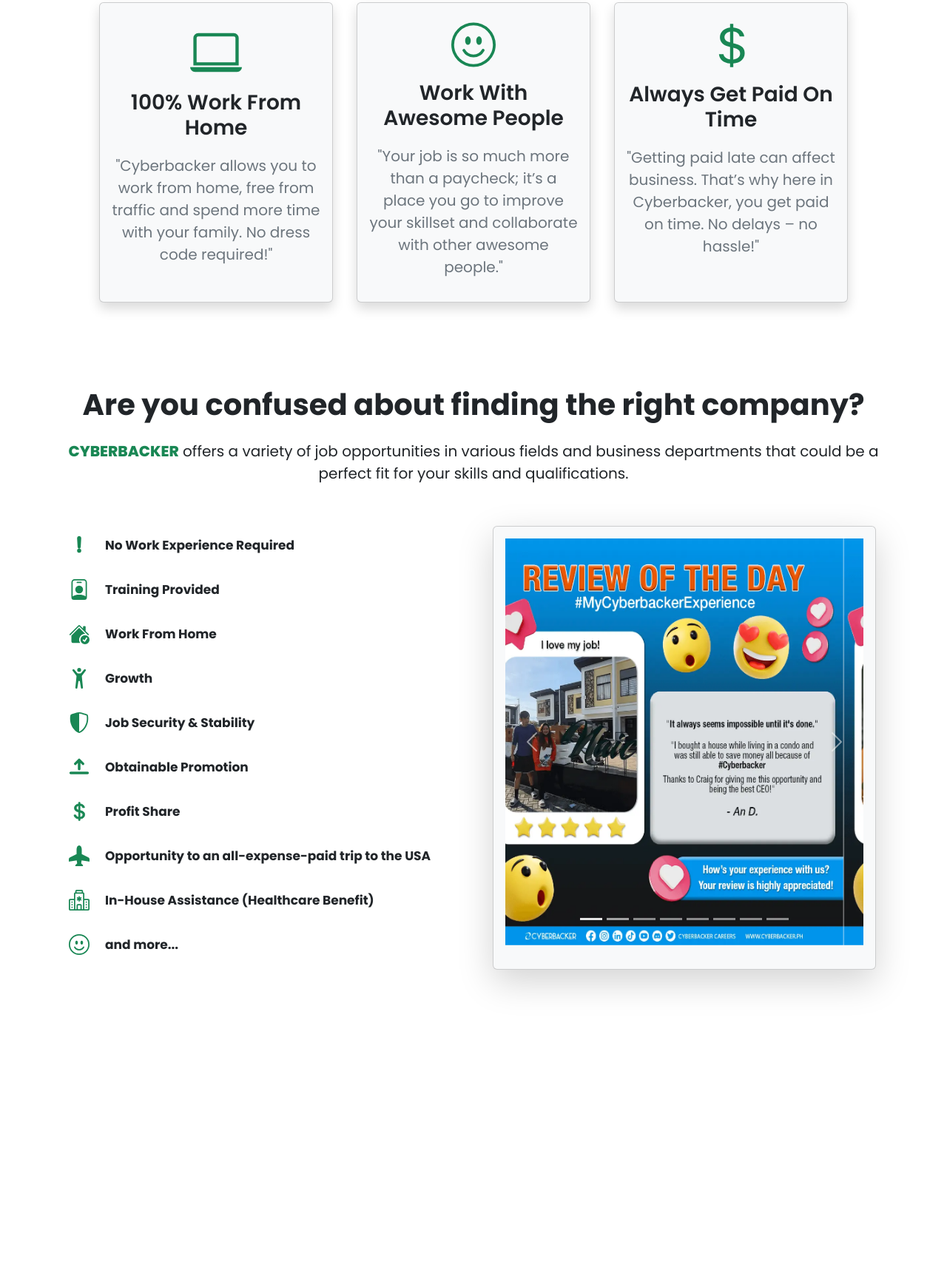
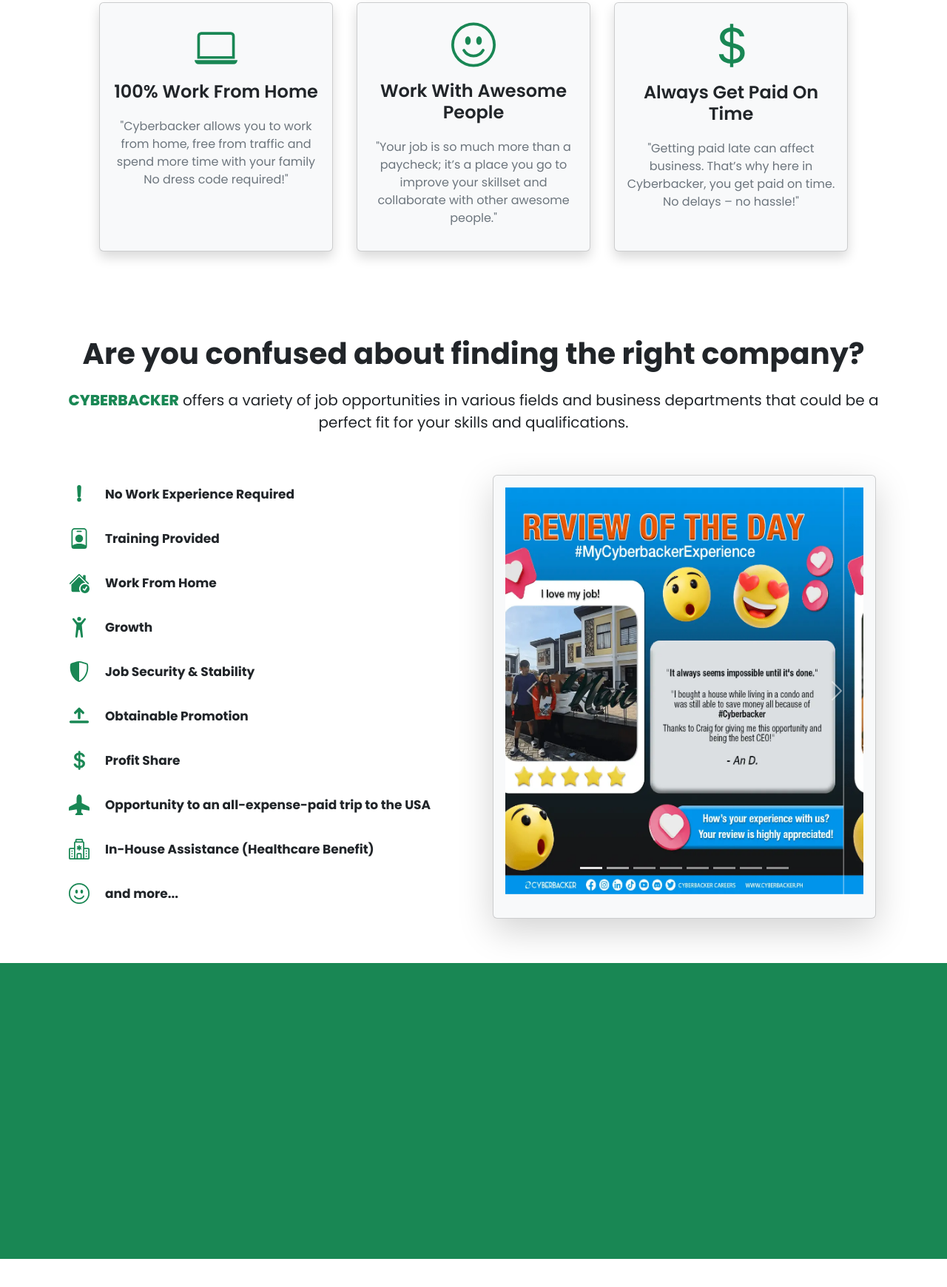
Before and after one commit to CharlesPonto/cyberbackerclone, a plain HTML site: page index.html in a window 1280 px wide. Shown: the part 696-2436 px from the top of the page at 74% size. Drawn offline with nearby package versions, Linux system fonts and the light colour scheme; a web font is replaced by a local one.

Commit message:
Add files via upload

```diff
--- a/index.html
+++ b/index.html
@@ -64,11 +64,11 @@
     <div class="container S-section">
       <div class="row pt-3 S-cards px-5 justify-content-center">
         <div class="col-lg p-3 py-4 mx-3 my-4 bg-light text-white card rounded-md shadow ">
-          <svg class="d-block mx-auto text-success mb-3 mt-2" xmlns="http://www.w3.org/2000/svg" width="70" height="70" fill="currentColor" class="bi bi-laptop" viewBox="0 0 16 16">
+          <svg class="d-block mx-auto text-success mb-3 mt-2" xmlns="http://www.w3.org/2000/svg" width="70" height="58" fill="currentColor" class="bi bi-laptop" viewBox="0 0 16 16">
           <path d="M13.5 3a.5.5 0 0 1 .5.5V11H2V3.5a.5.5 0 0 1 .5-.5zm-11-1A1.5 1.5 0 0 0 1 3.5V12h14V3.5A1.5 1.5 0 0 0 13.5 2zM0 12.5h16a1.5 1.5 0 0 1-1.5 1.5h-13A1.5 1.5 0 0 1 0 12.5"/>
           </svg>
-          <h5 class="fs-3 text-dark fw-semibold text-center fs-smaller">100% Work From Home</h5>
-          <p class="text-center fs-5 text-secondary">"Cyberbacker allows you to work from home, free from traffic and spend more time with your family. No dress code required!"</p>
+          <h5 class="fs-4 text-dark fw-semibold text-center fs-smaller">100% Work From Home</h5>
+          <p class="text-center text-secondary Secondpage-details">"Cyberbacker allows you to work from home, free from traffic and spend more time with your family No dress code required!"</p>
         </div>
 
 
@@ -77,16 +77,16 @@
             <path d="M8 15A7 7 0 1 1 8 1a7 7 0 0 1 0 14m0 1A8 8 0 1 0 8 0a8 8 0 0 0 0 16"/>
             <path d="M4.285 9.567a.5.5 0 0 1 .683.183A3.5 3.5 0 0 0 8 11.5a3.5 3.5 0 0 0 3.032-1.75.5.5 0 1 1 .866.5A4.5 4.5 0 0 1 8 12.5a4.5 4.5 0 0 1-3.898-2.25.5.5 0 0 1 .183-.683M7 6.5C7 7.328 6.552 8 6 8s-1-.672-1-1.5S5.448 5 6 5s1 .672 1 1.5m4 0c0 .828-.448 1.5-1 1.5s-1-.672-1-1.5S9.448 5 10 5s1 .672 1 1.5"/>
           </svg>
-          <h5 class="fs-3 text-dark fw-semibold text-center fs-smaller">Work With Awesome People</h5>
-          <p class="text-center fs-5 text-secondary">"Your job is so much more than a paycheck; it’s a place you go to improve your skillset and collaborate with other awesome people."</p>
+          <h5 class="fs-4 text-dark fw-semibold text-center fs-smaller">Work With Awesome People</h5>
+          <p class="text-center text-secondary Secondpage-details">"Your job is so much more than a paycheck; it’s a place you go to improve your skillset and collaborate with other awesome people."</p>
         </div>
 
         <div class="col-lg p-3 mx-3 my-4 bg-light text-white card rounded-md shadow">
           <svg class="d-block mx-auto text-success mb-3 mt-2" xmlns="http://www.w3.org/2000/svg" width="67" height="67" fill="currentColor" class="bi bi-currency-dollar" viewBox="0 0 16 16">
             <path d="M4 10.781c.148 1.667 1.513 2.85 3.591 3.003V15h1.043v-1.216c2.27-.179 3.678-1.438 3.678-3.3 0-1.59-.947-2.51-2.956-3.028l-.722-.187V3.467c1.122.11 1.879.714 2.07 1.616h1.47c-.166-1.6-1.54-2.748-3.54-2.875V1H7.591v1.233c-1.939.23-3.27 1.472-3.27 3.156 0 1.454.966 2.483 2.661 2.917l.61.162v4.031c-1.149-.17-1.94-.8-2.131-1.718zm3.391-3.836c-1.043-.263-1.6-.825-1.6-1.616 0-.944.704-1.641 1.8-1.828v3.495l-.2-.05zm1.591 1.872c1.287.323 1.852.859 1.852 1.769 0 1.097-.826 1.828-2.2 1.939V8.73z"/>
           </svg>
-          <h5 class="fs-3  text-dark fw-semibold text-center fs-smaller"> Always Get Paid On Time</h5>
-          <p class="text-center fs-5 text-secondary">"Getting paid late can affect business. That’s why here in Cyberbacker, you get paid on time. No delays – no hassle!"</p>
+          <h5 class="fs-4  text-dark fw-semibold text-center fs-smaller"> Always Get Paid On Time</h5>
+          <p class="text-center text-secondary Secondpage-details">"Getting paid late can affect business. That’s why here in Cyberbacker, you get paid on time. No delays – no hassle!"</p>
         </div>
       </div>
     </div>
@@ -261,15 +261,17 @@
               <span class="carousel-control-next-icon"></span>
             </button>
           </div>
-
-
         </div>
-      </div>
-
-
       </div>
     </div>
   </div>
+</div>
 
+
+
+      <!--FOUTH SECTION-->
+      <div class="container-fluid bg-success Fbackground-container">
+
+      </div>
   </body>
 </html>
--- a/styles.css
+++ b/styles.css
@@ -132,14 +132,14 @@
   }
   .card-for-slider{
     width: 780px !important;
-    height: 100% !important;
+    height: 100%;
     margin: auto !important;
   }
   .Tcontainer-for-symbols{
     margin-left: 100px !important;
   }
   .Tcontainer-for-slider{
-    height: 630px !important;
+    height: 630px;
     width: 100%;
   }
   .slider-images{
@@ -265,7 +265,7 @@
 
 /*THIRD SECTION*/
 .T-container-question{
-  margin-top: 90px;
+  margin-top: 90px;;
 }
 .Cyberbacker-text{
   font-weight: 800;
@@ -287,7 +287,6 @@
   margin: 0;
   margin-left: 10px;
 }
-
 .card-for-slider{
   width: 95%;
   height: 600px !important;
@@ -296,5 +295,11 @@
 .slider-images{
   width: 100%;
   height: 550px !important;
-  object-fit: inherit;
+  object-fit: fill;
 }
+
+/*FOURTH SECTION*/
+.Fbackground-container{
+  margin-top: 60px;
+  height: 400px;
+}
```
